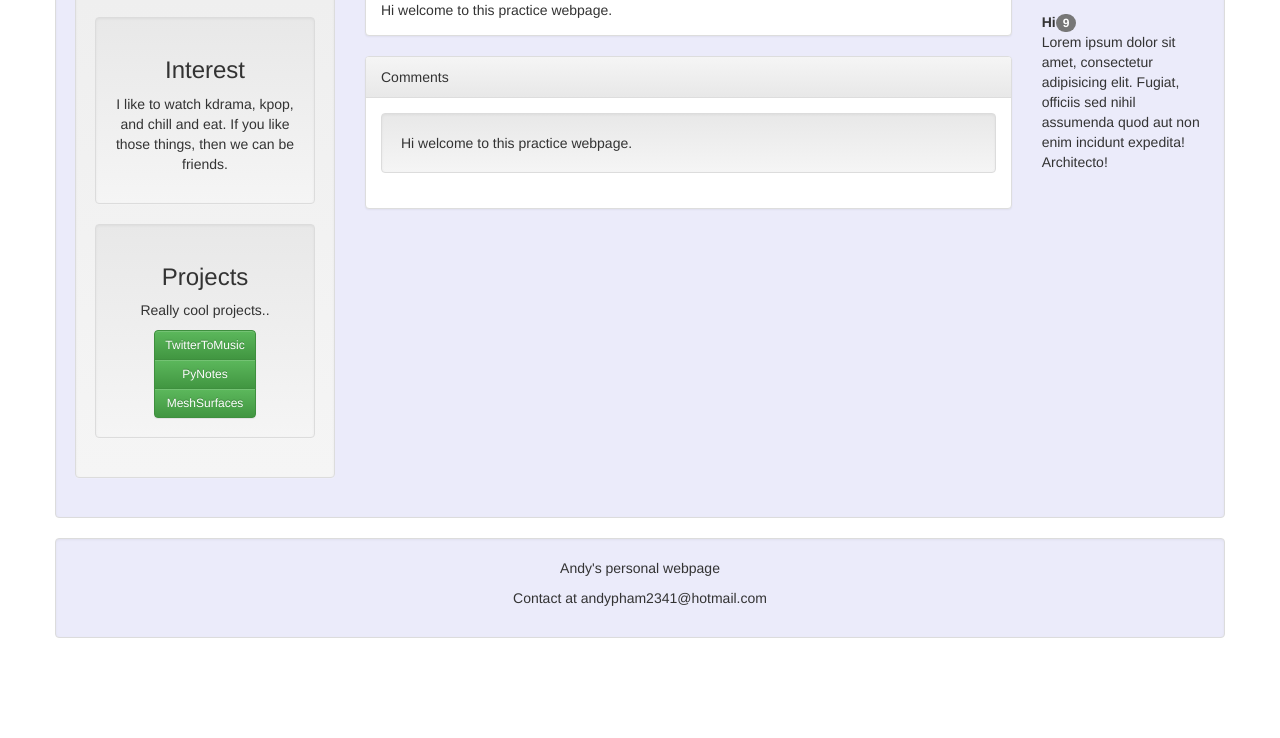
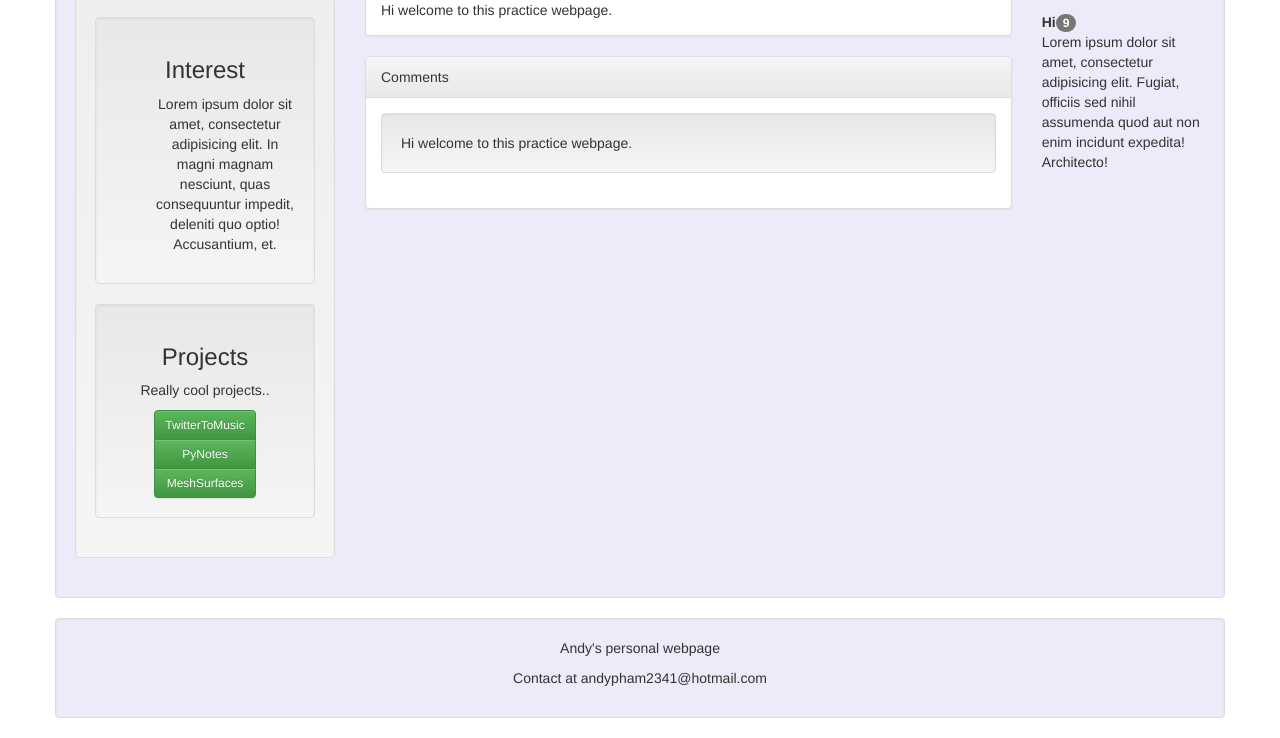
Before and after one commit to AndyPham2341/AndyPham2341.github.io, a plain HTML site: page index.html in a window 1280 px wide. Shown: the part 1148-1886 px from the top of the page. Before the commit the page ends 1806 px from the top, so only its background shows below. Drawn offline with nearby package versions, Linux system fonts and the light colour scheme.

Commit message:
update content
perhaps it's a bit much

```diff
--- a/index.html
+++ b/index.html
@@ -117,7 +117,7 @@
 				<!--INTEREST -->
 				<div class="well">
 					<h3>Interest</h3>
-					<p>I like to watch kdrama, kpop, and chill and eat. If you like those things, then we can be friends.</p>
+					<ul> Lorem ipsum dolor sit amet, consectetur adipisicing elit. In magni magnam nesciunt, quas consequuntur impedit, deleniti quo optio! Accusantium, et. </ul>
 				</div>
 
 				<!-- PROJECTS -->
```
